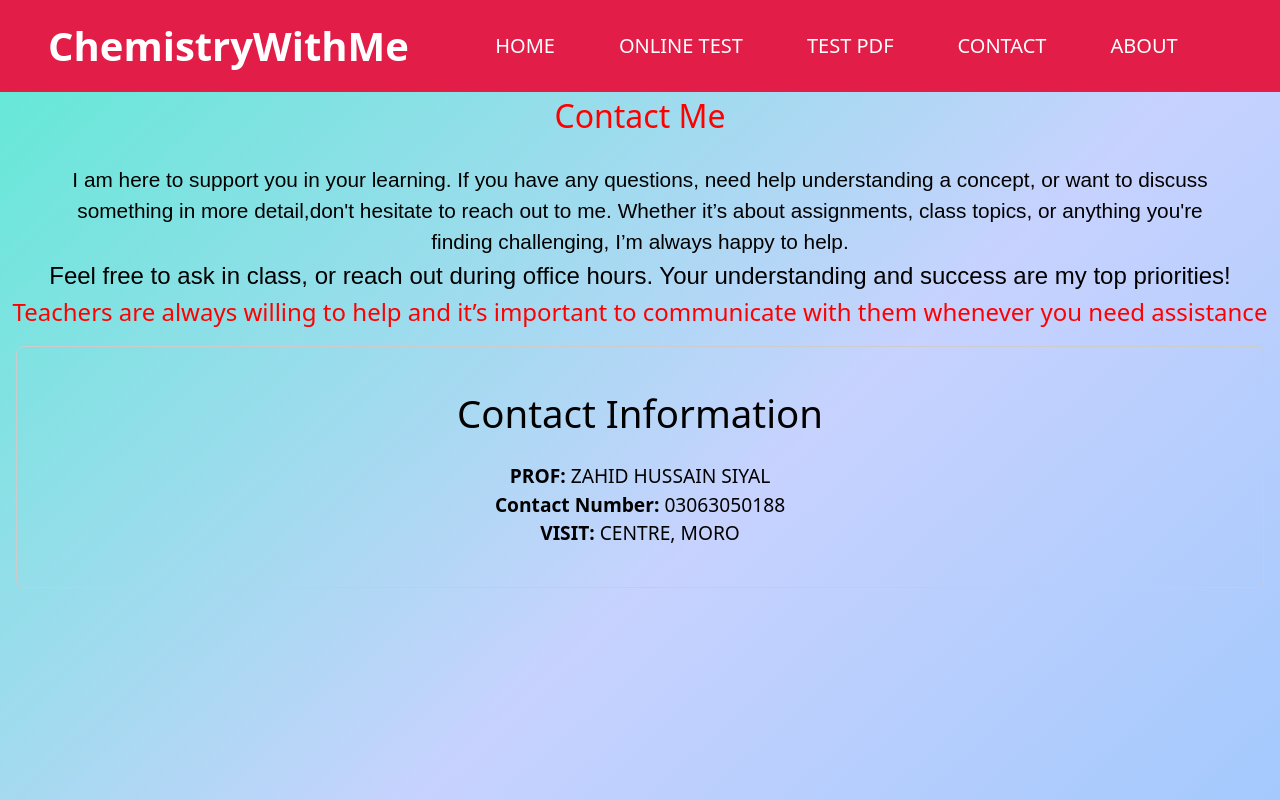
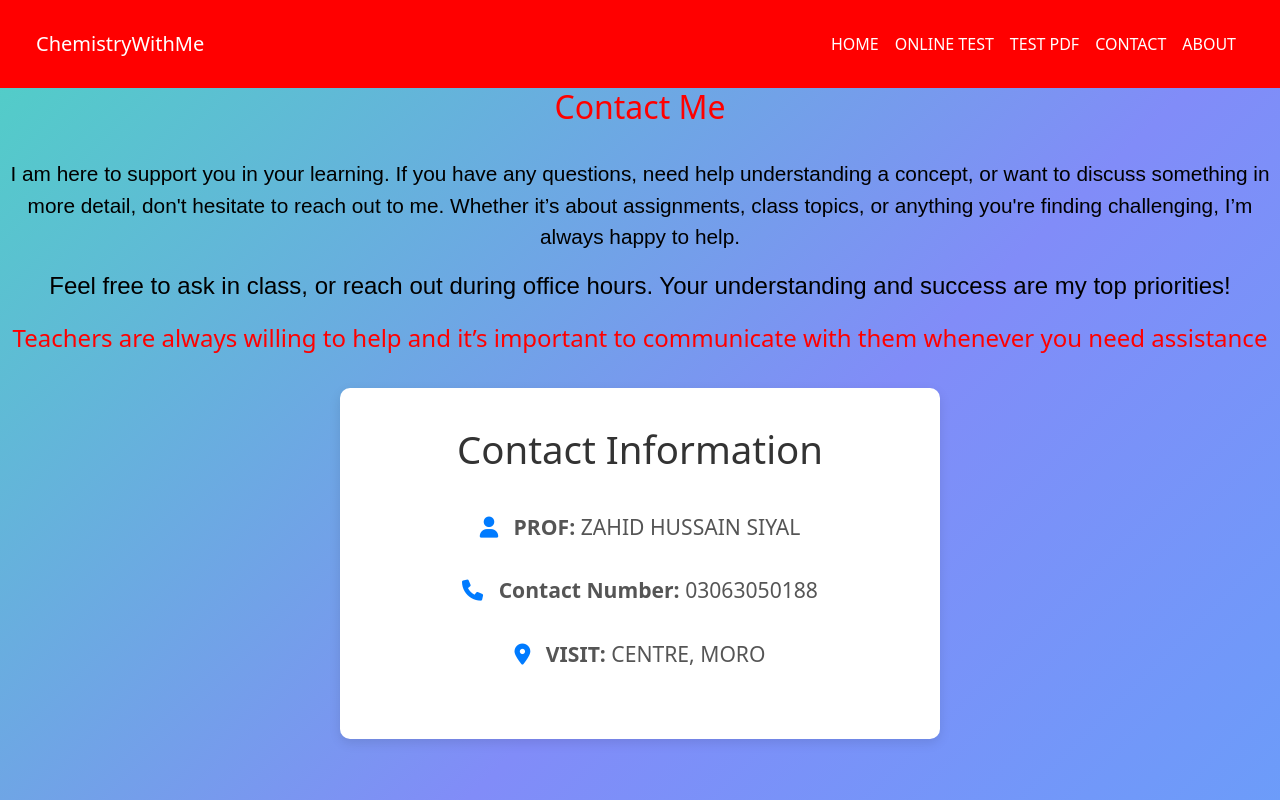
Before and after one commit to Education03/CHEMISTRY-EXPERT-ZAHID-HUSSAIN-SIYAL, a plain HTML site: page pages/CONTACT.html in a window 1280 px wide. Shown: the top 800 px of the page. Drawn offline with nearby package versions, Linux system fonts and the light colour scheme.

Commit message:
Update CONTACT.html

```diff
--- a/pages/CONTACT.html
+++ b/pages/CONTACT.html
@@ -3,93 +3,140 @@
 <head>
     <meta charset="UTF-8">
     <meta name="viewport" content="width=device-width, initial-scale=1.0">
-    <title>ZahidSiyal</title>
-
-    <script src="https://cdn.tailwindcss.com"></script>
-
+    <title>ChemistryWithMe</title>
+    <!-- Link to Bootstrap CSS (CDN) -->
+    <link href="https://cdn.jsdelivr.net/npm/bootstrap@5.3.0-alpha1/dist/css/bootstrap.min.css" rel="stylesheet">
+    <!-- Font Awesome Icons CDN -->
+    <link rel="stylesheet" href="https://cdnjs.cloudflare.com/ajax/libs/font-awesome/6.0.0-beta3/css/all.min.css">
     <style>
-        /* Body font size relative to the root element */
+        /* Global Styles */
         body {
-            font-size: 1rem; /* 1rem is equal to 16px (default) */
+            font-size: 1rem;
             line-height: 1.5;
-			 margin: 0;
+            margin: 0;
             padding: 0;
+            background: linear-gradient(to bottom right, #4fd1c5, #818cf8, #60a5fa);
         }
 
-        /* Navbar specific styles */
-        .navbar {
-            display: flex;
-            justify-content: space-between;
-            align-items: center;
-            padding: 1rem 2rem;
-            background-color: #e11d48; /* Crimson color */
+        /* Custom Navbar Color and Padding */
+        .navbar-custom {
+            background-color: red; /* Red background */
+            padding-left: 30px; /* Left padding */
+            padding-right: 30px; /* Right padding */
         }
 
-        .navbar .logo {
-            font-size: 2.5rem; /* Increased font size for the logo */
-            font-weight: bold;
-            color: white;
+        /* Main Content */
+        .content {
+            display: flex;
+            flex-wrap: wrap;
+            align-items: center;
+            justify-content: center;
+            padding: 2rem;
         }
 
-        .navbar ul {
-            display: flex;
-            justify-content: center;
-            gap: 2rem;
-            flex-grow: 1;
-            list-style-type: none;
-            margin: 0;
-            padding: 0;
-        }
-
-        .navbar li {
-            font-size: 1.25rem; /* Increased size for list items */
-        }
-
-        .navbar a {
-            color: white;
-            text-decoration: none;
-            padding: 0.5rem 1rem;
-            transition: background-color 0.3s ease;
-        }
-		.navbar a:hover {
+        .navbar a:hover {
             background-color: #9b1d38;
             border-radius: 0.25rem;
         }
+ .contact-section {
+            display: flex;
+            justify-content: center;
+            align-items: flex-start; /* Aligns content to the top */
+            padding: 1em 1em 0; /* Padding only on the left and right, no padding at the top */
+            min-height: 100vh;
+        }
 
+        .contact-info {
+            text-align: center;
+            font-size: 1.2em;
+            padding: 2em;
+            border-radius: 10px;
+            background-color: #fff; /* White background for contact box */
+            box-shadow: 0 4px 12px rgba(0, 0, 0, 0.1); /* Soft shadow for depth */
+            width: 100%;
+            max-width: 600px; /* Max width for better responsive layout */
+        }
+
+        .contact-info h3 {
+            font-size: 2em;
+            margin-bottom: 1em;
+            color: #333;
+        }
+
+        .contact-info p {
+            margin-bottom: 1.5em;
+            font-size: 1.1em;
+            color: #555;
+        }
+
+        .contact-info i {
+            margin-right: 10px;
+            color: #007bff; /* Icon color */
+        }
+
+        /* Footer */
+        footer {
+            background-color: #1d4ed8;
+        }
     </style>
 </head>
+
 <body class="bg-gradient-to-br from-teal-300 via-indigo-200 to-blue-300">
 
-    <!-- Navbar -->
-    <nav class="navbar">
-        <div class="logo">
-            <a href="ChemistryWithMe.html">ChemistryWithMe</a>
+    <!-- Bootstrap Navbar -->
+    <nav class="navbar navbar-expand-lg navbar-light navbar-custom p-4">
+        <div class="container-fluid">
+            <a class="navbar-brand text-white" href="ChemistryWithMe.html">ChemistryWithMe</a>
+            <button class="navbar-toggler" type="button" data-bs-toggle="collapse" data-bs-target="#navbarNav" aria-controls="navbarNav" aria-expanded="false" aria-label="Toggle navigation">
+                <span class="navbar-toggler-icon"></span>
+            </button>
+            <div class="collapse navbar-collapse" id="navbarNav">
+                <ul class="navbar-nav ms-auto">
+                    <li class="nav-item">
+                        <a class="nav-link text-white active" aria-current="page" href="HOME.html">HOME</a>
+                    </li>
+                    <li class="nav-item">
+                        <a class="nav-link text-white" href="ONLINE-TEST.html">ONLINE TEST</a>
+                    </li>
+                    <li class="nav-item">
+                        <a class="nav-link text-white" href="TEST-PDF.html">TEST PDF</a>
+                    </li>
+                    <li class="nav-item">
+                        <a class="nav-link text-white" href="CONTACT.html">CONTACT</a>
+                    </li>
+                    <li class="nav-item">
+                        <a class="nav-link text-white" href="ABOUT.html">ABOUT</a>
+                    </li>
+                </ul>
+            </div>
         </div>
-        <ul>
-            <li><a href="../index.html">HOME</a></li>
-            <li><a href="./onlineTest.html">ONLINE TEST</a></li>
-            <li><a href="./TEST-PDF.html">TEST PDF</a></li>
-            <li><a href="./CONTACT.html">CONTACT</a></li>
-            <li><a href="./ABOUT.html">ABOUT</a></li>
-        </ul>
     </nav>
+
     <!-- Introduction Section -->
     <div class="intro-section">
-	<h2 style="text-align: center; color: red; font-size: 2rem">Contact Me</h2><br>
-        <p style="text-align: center; color: black; font-size: 1.3rem; font-family: Arial, sans-serif; padding-left: 3rem; padding-right: 3rem">I am here to support you in your learning. If you have any questions, need help understanding a concept, or want to discuss something in more detail,don't hesitate to reach out to me. Whether it’s about assignments, class topics, or anything you're finding challenging, I’m always happy to help. </p>
-        <p style="text-align: center; color: black; font-size: 1.5rem; font-family: Arial, sans-serif; padding-left: 3rem; padding-right: 3rem">Feel free to ask in class, or reach out during office hours. Your understanding and success are my top priorities!</p>
+        <h2 style="text-align: center; color: red; font-size: 2rem">Contact Me</h2><br>
+        <p style="text-align: center; color: black; font-size: 1.3rem; font-family: Arial, sans-serif;">I am here to support you in your learning. If you have any questions, need help understanding a concept, or want to discuss something in more detail, don't hesitate to reach out to me. Whether it’s about assignments, class topics, or anything you're finding challenging, I’m always happy to help.</p>
+        <p style="text-align: center; color: black; font-size: 1.5rem; font-family: Arial, sans-serif;">Feel free to ask in class, or reach out during office hours. Your understanding and success are my top priorities!</p>
         <p style="text-align: center; color: red; font-size: 1.5rem">Teachers are always willing to help and it’s important to communicate with them whenever you need assistance</p>
     </div>
- <div class="contact-section" style=" justify-content: center; align-items: center; height: 100vh; padding: 1em;">
-    <div class="contact-info" style="text-align: center; font-size: 1.2em; border: 1px solid #ccc; padding: 2em; border-radius: 8px; margin-top: 0.5;">
-        <h3 style="font-size: 2em; margin-bottom: 0.5em;">Contact Information</h3>
-        <p><strong>PROF:</strong> ZAHID HUSSAIN SIYAL</p>
-        <p><strong>Contact Number:</strong> 03063050188</p>
-        <p><strong>VISIT:</strong> CENTRE, MORO</p>
+
+   <div class="contact-section">
+        <div class="contact-info">
+            <h3>Contact Information</h3>
+            <p><i class="fas fa-user"></i> <strong>PROF:</strong> ZAHID HUSSAIN SIYAL</p>
+            <p><i class="fas fa-phone"></i> <strong>Contact Number:</strong> 03063050188</p>
+            <p><i class="fas fa-map-marker-alt"></i> <strong>VISIT:</strong> CENTRE, MORO</p>
+        </div>
     </div>
-</div>
- <footer class="bg-blue-600 text-white text-center py-4">
+
+    <!-- Footer -->
+    <footer class="bg-blue-600 text-white text-center py-4">
         <p>&copy; 2025 ChemistryWithMe All rights reserved.</p>
     </footer>
+
+    <!-- Bootstrap JS and Popper.js (Required for the Navbar to Work) -->
+    <script src="https://cdn.jsdelivr.net/npm/@popperjs/core@2.11.6/dist/umd/popper.min.js"></script>
+    <script src="https://cdn.jsdelivr.net/npm/bootstrap@5.3.0-alpha1/dist/js/bootstrap.min.js"></script>
+
 </body>
 </html>
```
